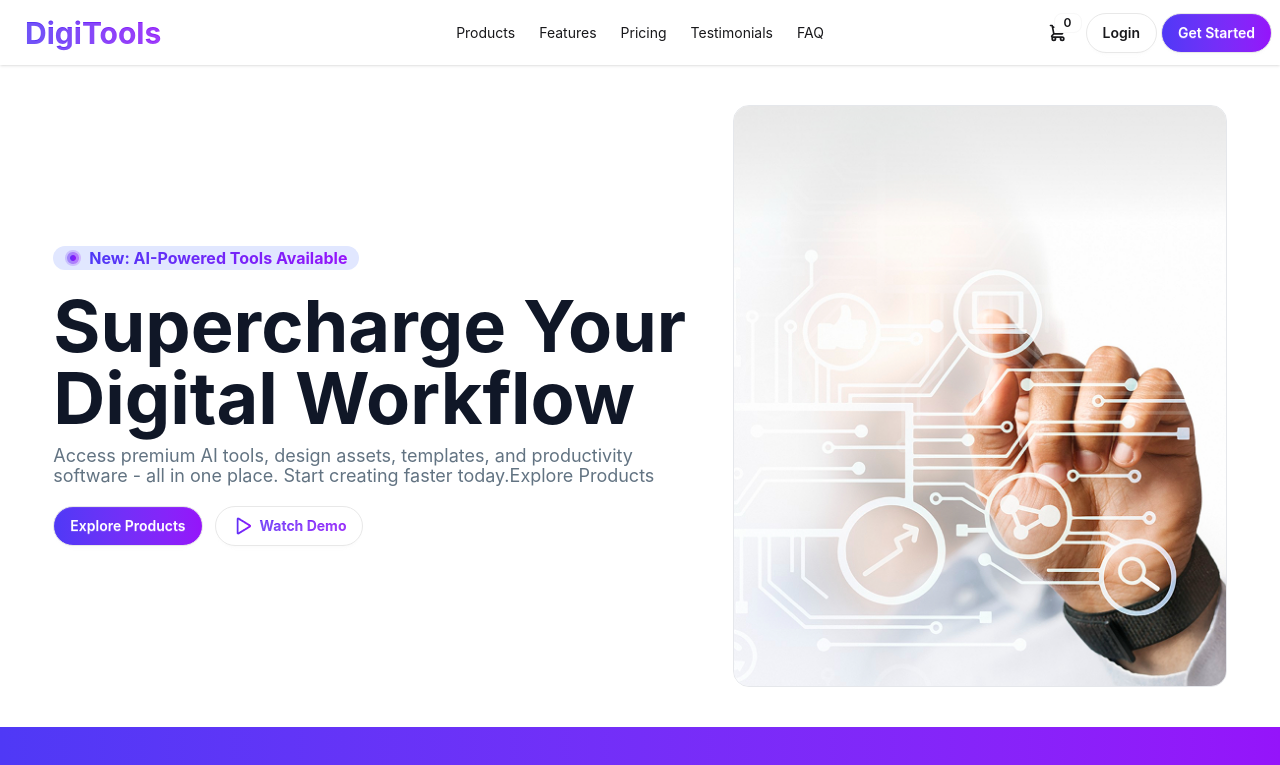
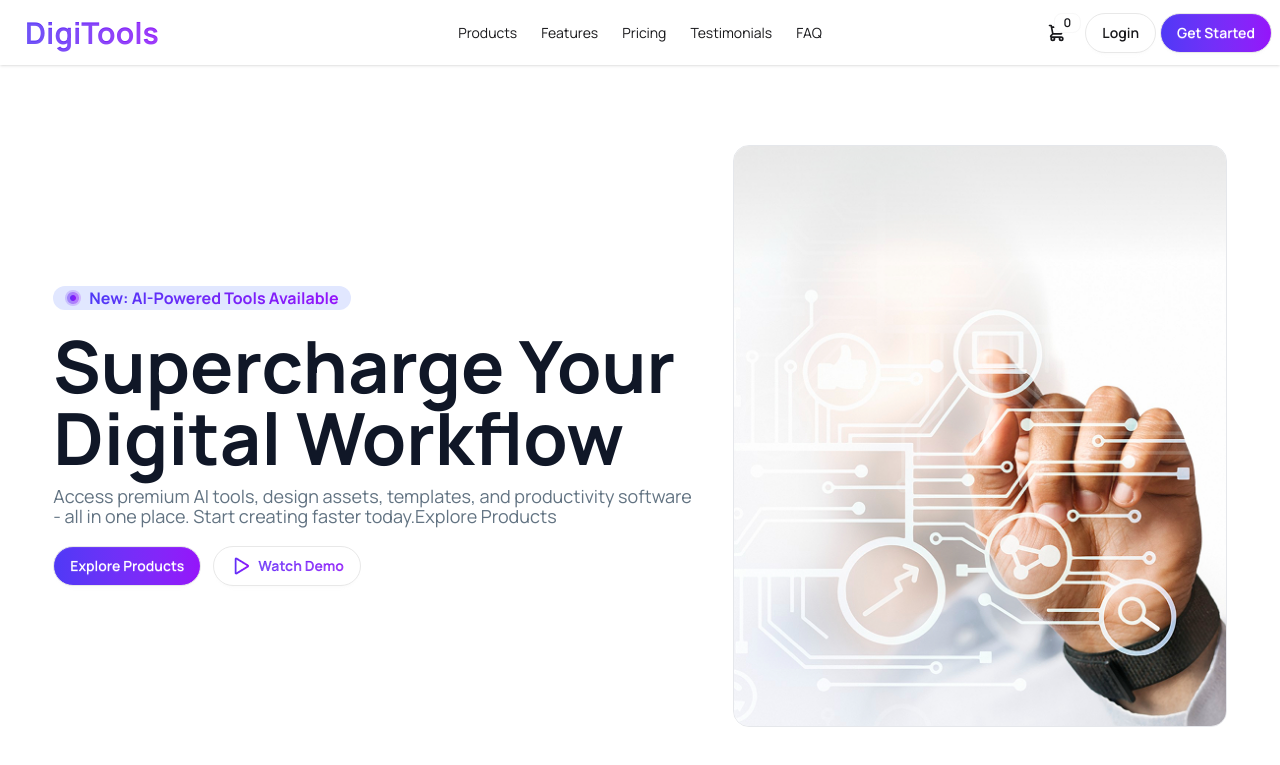
Before and after one commit to ashrafulhoda789/digitool-platform-ph, a React (Vite) app: page / in a window 1280 px wide. Shown: the top 765 px of the page. Built offline with nearby package versions, Linux system fonts and the light colour scheme.

Commit message:
react toast added

```diff
--- a/package.json
+++ b/package.json
@@ -15,6 +15,7 @@
     "react": "^19.2.4",
     "react-dom": "^19.2.4",
     "react-icons": "^5.6.0",
+    "react-toastify": "^11.0.5",
     "tailwindcss": "^4.2.2"
   },
   "devDependencies": {
--- a/src/App.jsx
+++ b/src/App.jsx
@@ -4,6 +4,7 @@ import Banner from './components/banner/Banner'
 import Products from './components/digitalToolSection/Products'
 import Navbar from './components/navbar/Navbar'
 import Rating from './components/ratingSection/Rating'
+import { ToastContainer } from 'react-toastify'
 
 const productFetch = async() =>{
   const res = await fetch('/data.json');
@@ -32,6 +33,7 @@ function App() {
         </Suspense>
       </main>
 
+      <ToastContainer></ToastContainer>
 
     </>
   )
--- a/src/components/banner/Banner.jsx
+++ b/src/components/banner/Banner.jsx
@@ -5,7 +5,7 @@ import bannerImg from '../../assets/banner.png'
 
 const Banner = () => {
     return (
-        <div className='w-11/12 mx-auto flex flex-col-reverse md:flex-row items-center justify-center gap-10 my-10'>
+        <div className='w-11/12 mx-auto flex flex-col-reverse md:flex-row items-center justify-center gap-10 my-20'>
             <div className='space-y-5 max-w-160'>
                 <div className='flex gap-2 items-center bg-[#E1E7FF] px-3  rounded-full w-fit'>
                     <div> <img src={dotIcon} alt=" " /></div>
--- a/src/components/digitalToolSection/selectedProducts/SelectedProducts.jsx
+++ b/src/components/digitalToolSection/selectedProducts/SelectedProducts.jsx
@@ -1,19 +1,24 @@
 import React from 'react';
 import shoppingCart from '../../../assets/products/shopping-cart.png'
 import CartProducts from '../../ui/CartProducts';
+import { toast } from 'react-toastify';
 
-const SelectedProducts = ({ selectedProduct, setSelectedProduct}) => {
+const SelectedProducts = ({ selectedProduct, setSelectedProduct }) => {
 
     const totalPrice = selectedProduct.reduce((sum, item) => sum + item.price, 0).toFixed(2);
 
-    const handleProceedBtn = () =>{
+    const handleProceedBtn = () => {
+
         setSelectedProduct([]);
+        toast.success("Payment Successful!");
     };
 
-    const handleDeleteItem = (selectProduct) =>{
+    const handleDeleteItem = (selectProduct) => {
         const filteredItem = selectedProduct.filter(selectedItem => selectedItem.name !== selectProduct.name);
 
         setSelectedProduct(filteredItem);
+
+        toast(`${selectProduct.name} product is removed!`);
     }
 
     return (
@@ -34,6 +39,10 @@ const SelectedProducts = ({ selectedProduct, setSelectedProduct}) => {
                         ></CartProducts>)
                 }
             </div>
+
+            {
+                selectedProduct.length === 0 ? "" :
+                    <div>
                         <div className='flex justify-between items-center mb-5'>
                             <p className='text-xl font-medium'>Total:</p>
                             <h3 className='font-bold text-2xl'>${totalPrice}</h3>
@@ -42,6 +51,8 @@ const SelectedProducts = ({ selectedProduct, setSelectedProduct}) => {
                             onClick={() => handleProceedBtn()}
                             className='btn btn-block bg-linear-to-r from-[#4F39F6] to-[#9514FA] rounded-full text-white'>Proceed To Checkout</button>
                     </div>
+            }
+        </div>
     );
 };
 
--- a/src/components/ui/CartProducts.jsx
+++ b/src/components/ui/CartProducts.jsx
@@ -1,7 +1,7 @@
 import React from 'react';
 
 const CartProducts = ({ cartProduct, handleDeleteItem }) => {
-    console.log(cartProduct);
+    // console.log(cartProduct);
     const { name, price, icon } = cartProduct;
     return (
         <div className='flex justify-between items-center rounded-2xl shadow p-5 border border-gray-200 mb-5'>
--- a/src/components/ui/Product.jsx
+++ b/src/components/ui/Product.jsx
@@ -1,5 +1,6 @@
 import React, { useState } from 'react';
 import ProductFeature from './ProductFeature';
+import { toast } from 'react-toastify';
 
 const Product = ({ product, selectedProduct, setSelectedProduct }) => {
     // console.log(product);
@@ -9,11 +10,18 @@ const Product = ({ product, selectedProduct, setSelectedProduct }) => {
 
     const handleCartItem = () => {
 
-
-
         setIsBuy(true);
 
+        const isFound = selectedProduct.find(item => item.id === product.id)
+
+        if(isFound){
+            toast.warn("Product already in cart");
+            return;
+        }
+
         setSelectedProduct([...selectedProduct, product]);
+
+        toast.success(`${name} product is added to cart`);
     }
 
     return (
--- a/src/index.css
+++ b/src/index.css
@@ -1,2 +1,7 @@
+@import url('https://fonts.googleapis.com/css2?family=Manrope:wght@200..800&display=swap');
 @import "tailwindcss";
 @plugin "daisyui";
+
+*{
+    font-family: "Manrope", sans-serif;
+}
```
Also changed, not shown: 1 other file (tests, documents, lock files or other folders). Lines whose indentation alone changed are shown as unchanged.
